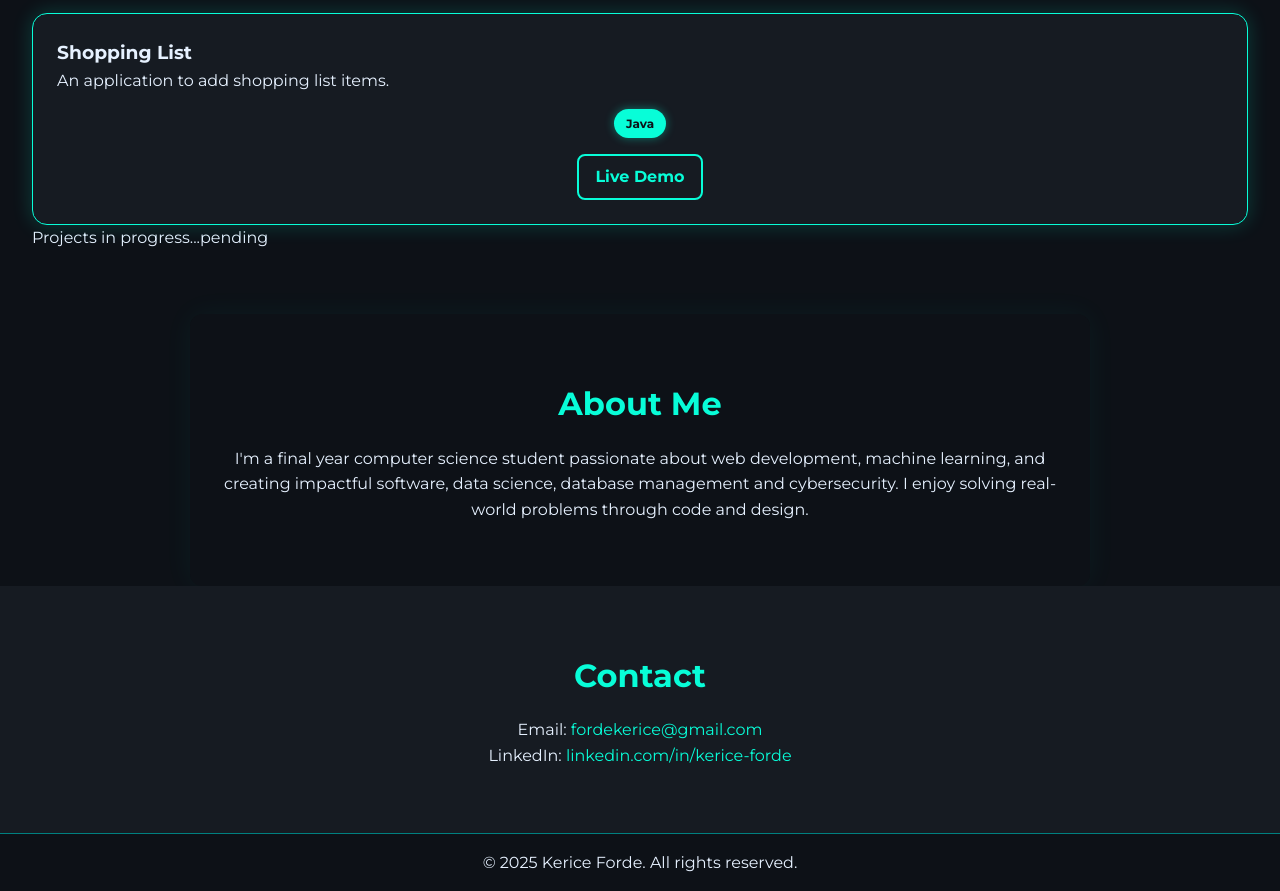
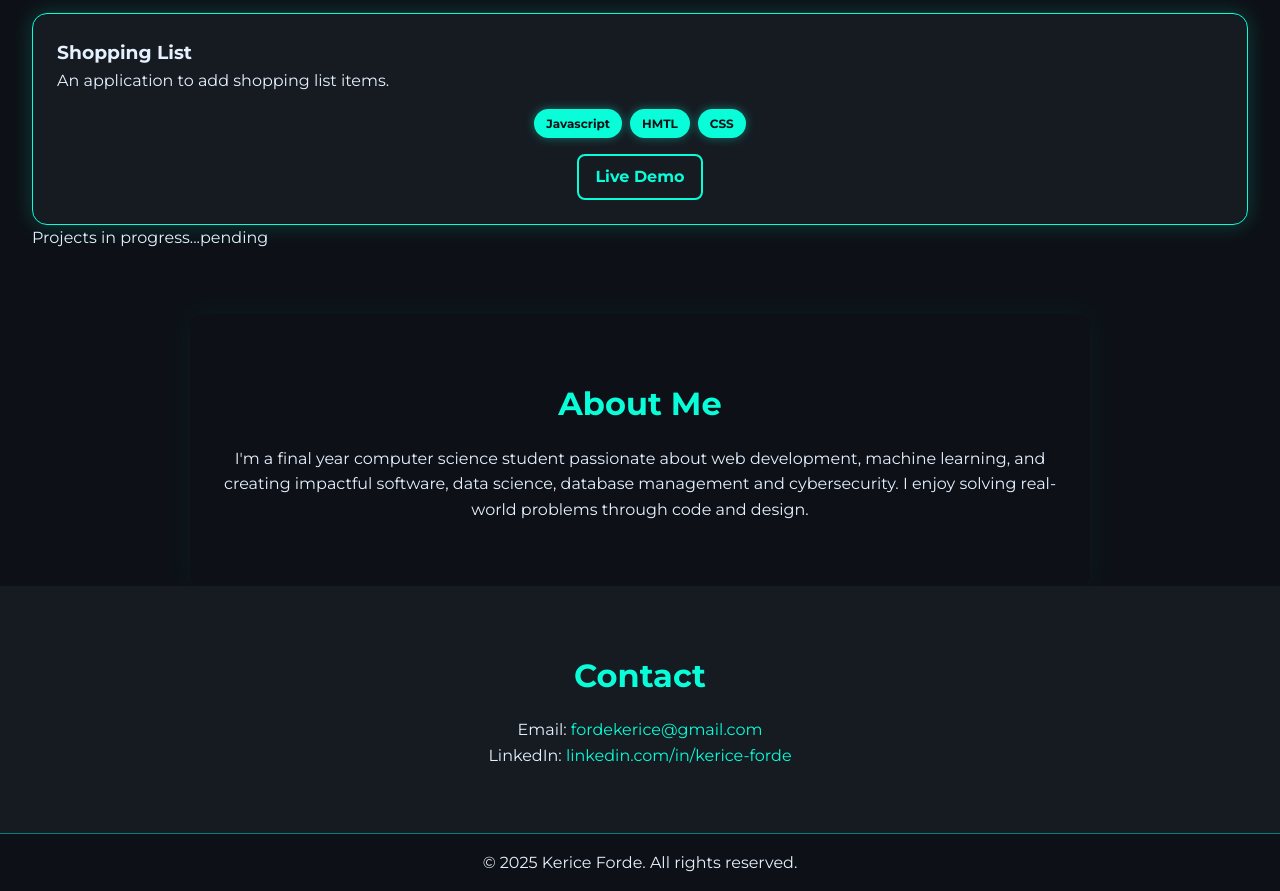
Before and after one commit to kericeforde/kericeforde.github.io, a plain HTML site: page index.html in a window 1280 px wide. Shown: the part 2008-2899 px from the top of the page. Drawn offline with Linux system fonts and the light colour scheme.

Commit message:
Update portfolio

```diff
--- a/index.html
+++ b/index.html
@@ -169,7 +169,9 @@
           <p>An application to add shopping list items.
           </p>
           <div class="tech-stack">
-            <span class="tech-badge">Java</span>
+            <span class="tech-badge">Javascript</span>
+            <span class="tech-badge">HMTL</span>
+            <span class="tech-badge">CSS</span>
 
           </div>
           <div class="project-links">
```
